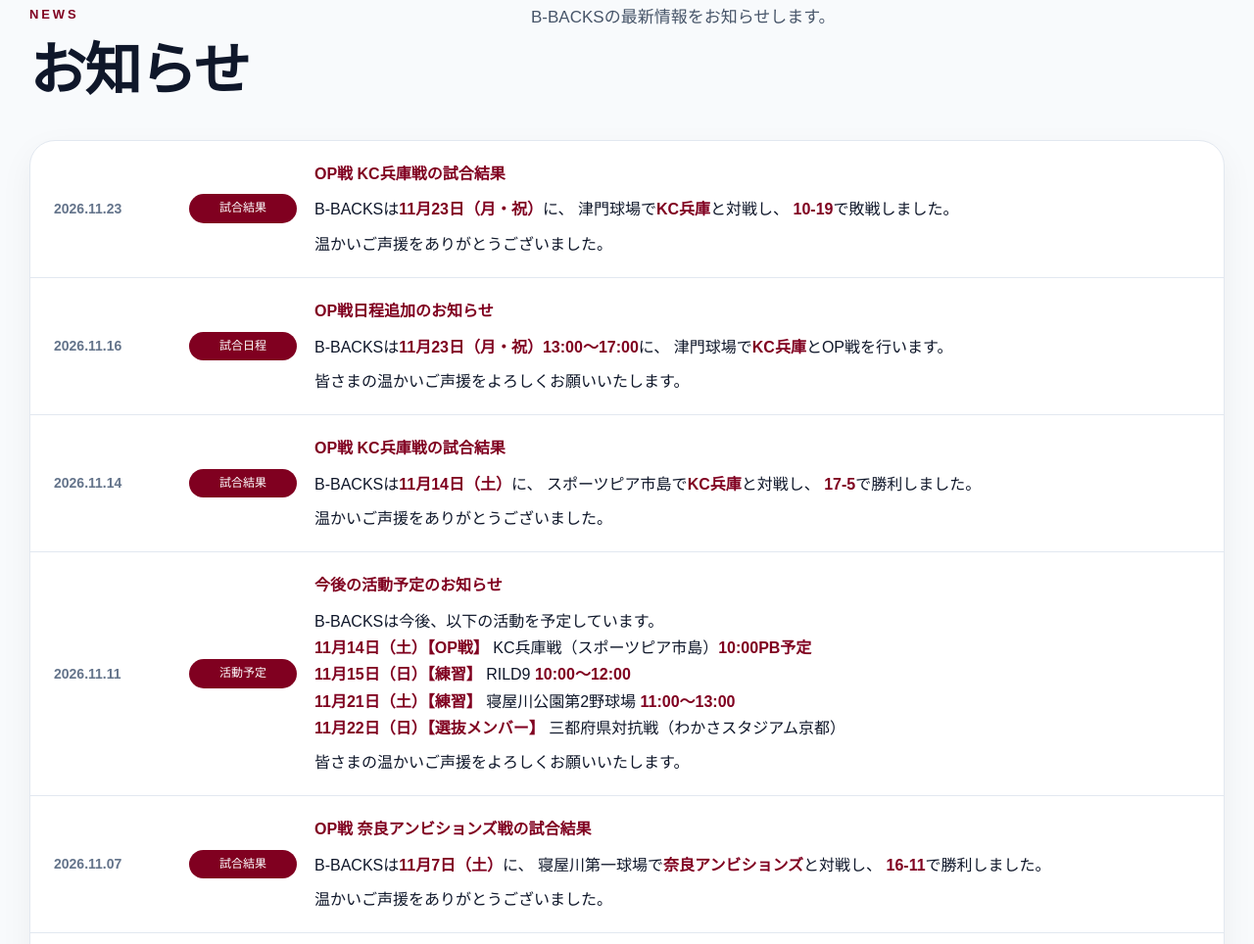
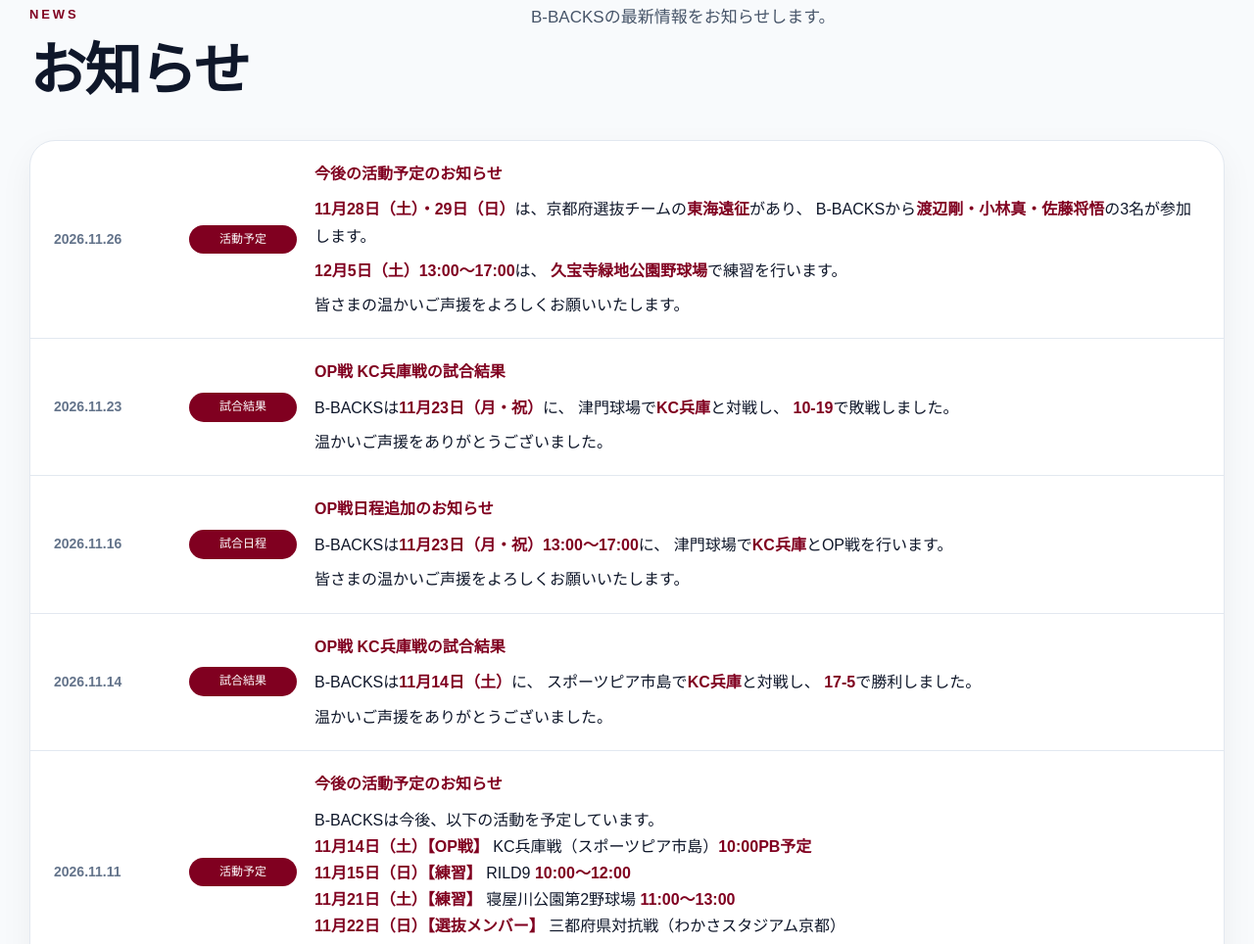
Before and after one commit to teruaki731tb-dot/b-backs-site, a plain HTML site: page index.html in a window 1280 px wide. Shown: the part 952-1916 px from the top of the page at 98% size. Drawn offline with Linux system fonts and the light colour scheme; a script that the page names is missing.

Commit message:
お知らせに今後の活動予定（11/28-29京都府選抜東海遠征、12/5久宝寺緑地公園野球場で練習）を追加

```diff
--- a/index.html
+++ b/index.html
@@ -573,6 +573,28 @@
 
   <div class="news-list">
     <a href="results.html" class="news-item">
+  <span class="news-date">2026.11.26</span>
+  <span class="news-category">活動予定</span>
+
+  <div class="news-title">
+    <strong>今後の活動予定のお知らせ</strong>
+
+    <p>
+      <strong>11月28日（土）・29日（日）</strong>は、京都府選抜チームの<strong>東海遠征</strong>があり、
+      B-BACKSから<strong>渡辺剛・小林真・佐藤将悟</strong>の3名が参加します。
+    </p>
+
+    <p>
+      <strong>12月5日（土）13:00〜17:00</strong>は、
+      <strong>久宝寺緑地公園野球場</strong>で練習を行います。
+    </p>
+
+    <p>
+      皆さまの温かいご声援をよろしくお願いいたします。
+    </p>
+  </div>
+</a>
+    <a href="results.html" class="news-item">
   <span class="news-date">2026.11.23</span>
   <span class="news-category">試合結果</span>
 
```
